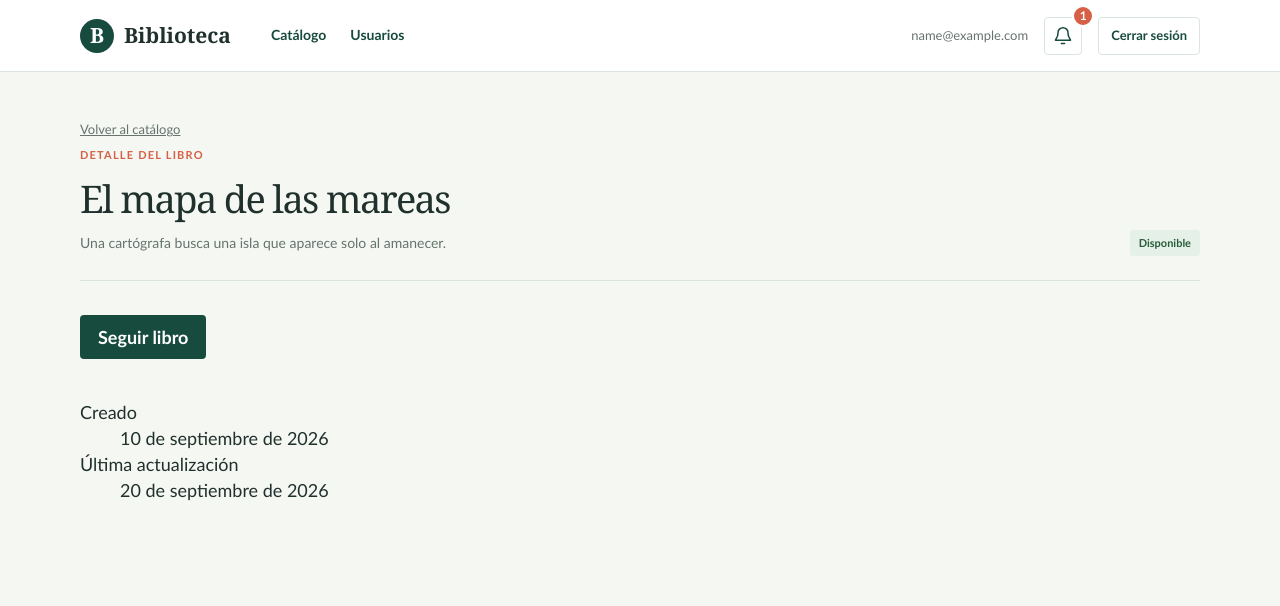
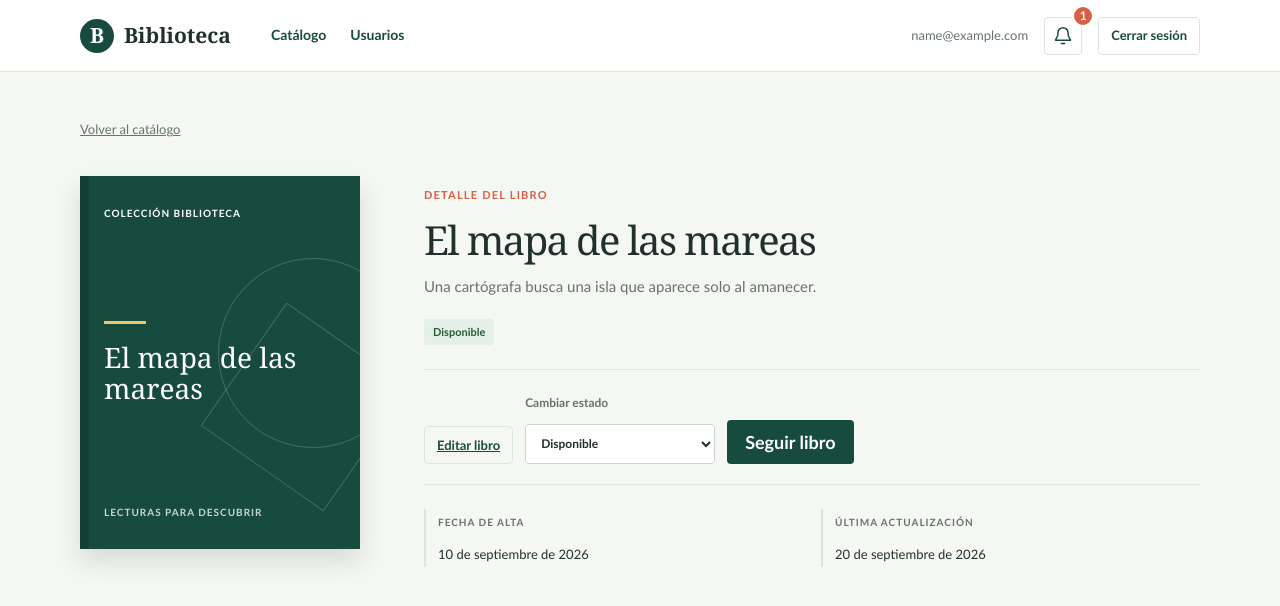
Before and after one commit to RamzLu/practica-integradora-TLPIV-2026, a React (Vite) app in the folder frontend/: page /libros/libro-1 in a window 1280 px wide. Shown: the top 606 px of the page. Built offline with nearby package versions, Linux system fonts and the light colour scheme; sample sign-in values are in the browser's storage.

Commit message:
se agregó las acciones de edicion, estado y tambien se reorganizó la vista de detalle

```diff
--- a/frontend/src/App.css
+++ b/frontend/src/App.css
@@ -124,6 +124,28 @@ a { color: inherit; }
 .empty-mark { display: grid; width: 56px; aspect-ratio: 1; margin-bottom: 18px; place-items: center; border: 1px solid var(--line); border-radius: 50%; color: var(--green); font-family: Georgia, serif; font-size: 25px; }
 .catalog-empty h2 { margin: 0 0 8px; color: var(--ink); font-family: Georgia, serif; font-size: 24px; font-weight: 500; }
 .catalog-empty p { max-width: 390px; margin: 0; color: var(--muted); font-size: 14px; line-height: 1.6; }
+.book-detail-layout { display: grid; grid-template-columns: minmax(220px, 280px) minmax(0, 1fr); align-items: start; gap: 64px; margin-top: 34px; }
+.book-detail-cover { position: relative; isolation: isolate; display: flex; min-height: 360px; aspect-ratio: 3 / 4; flex-direction: column; justify-content: space-between; overflow: hidden; padding: 24px; background: var(--green); color: white; box-shadow: inset 9px 0 rgba(0, 0, 0, .16), 0 12px 24px rgba(32, 49, 45, .14); }
+.book-detail-cover::before { position: absolute; z-index: -1; top: 22%; right: -48px; width: 190px; height: 190px; border: 1px solid rgba(255,255,255,.2); border-radius: 50%; content: ''; }
+.book-detail-cover::after { position: absolute; z-index: -1; right: -20px; bottom: 18%; width: 150px; height: 150px; border: 1px solid rgba(255,255,255,.18); transform: rotate(35deg); content: ''; }
+.book-detail-cover.cover-prestado { background: #a94f3d; }
+.book-detail-cover.cover-en_reparacion { background: #526b57; }
+.book-cover-kicker, .book-cover-caption { font-size: 10px; font-weight: 700; letter-spacing: 1px; text-transform: uppercase; }
+.book-cover-center { display: grid; gap: 18px; }
+.book-cover-rule { width: 42px; height: 3px; background: var(--gold); }
+.book-cover-title { max-width: 220px; font-family: Georgia, serif; font-size: 28px; line-height: 1.12; }
+.book-cover-caption { color: rgba(255,255,255,.76); }
+.book-detail-content { min-width: 0; }
+.book-detail-heading { padding: 6px 0 24px; border-bottom: 1px solid var(--line); }
+.book-detail-heading h1 { margin: 0 0 13px; color: var(--ink); font-family: Georgia, serif; font-size: 40px; font-weight: 500; line-height: 1.08; }
+.book-detail-description { max-width: 620px; margin: 0 0 18px; color: var(--muted); font-size: 15px; line-height: 1.6; }
+.detail-actions { display: flex; flex-wrap: wrap; align-items: end; gap: 12px; padding: 20px 0; border-bottom: 1px solid var(--line); }
+.detail-actions .button-primary, .detail-actions .button-quiet { margin-top: 0; }
+.subscription-status { margin: 12px 0 0; color: var(--green); font-size: 13px; font-weight: 700; }
+.book-metadata { display: grid; grid-template-columns: repeat(2, minmax(0, 1fr)); gap: 18px; margin: 24px 0 0; }
+.book-metadata > div { padding-left: 12px; border-left: 2px solid var(--line); }
+.book-metadata dt { margin-bottom: 6px; color: var(--muted); font-size: 10px; font-weight: 800; letter-spacing: 1px; text-transform: uppercase; }
+.book-metadata dd { margin: 0; color: var(--ink); font-size: 13px; }
 
 @media (max-width: 760px) {
   .auth-layout { grid-template-columns: 1fr; }
@@ -145,6 +167,10 @@ a { color: inherit; }
   .catalog-table { min-width: 580px; }
   .catalog-table td { padding: 14px 12px; }
   .book-description { max-width: 260px; }
+  .book-detail-layout { grid-template-columns: minmax(0, 1fr); gap: 28px; margin-top: 26px; }
+  .book-detail-cover { width: min(220px, 75%); min-height: 286px; margin: 0 auto; }
+  .book-detail-heading h1 { font-size: 32px; }
+  .book-metadata { grid-template-columns: minmax(0, 1fr); gap: 14px; }
 }
 
 @media (prefers-reduced-motion: reduce) {
--- a/frontend/src/pages/LibroDetailPage.tsx
+++ b/frontend/src/pages/LibroDetailPage.tsx
@@ -20,6 +20,7 @@ function formatDate(date: string) {
 
 export function LibroDetailPage() {
 	const [isSubscribed, setIsSubscribed] = useState(false)
+	const [previewStatuses, setPreviewStatuses] = useState<Partial<Record<string, LibroStatus>>>({})
 	const { id } = useParams()
 	const libro = librosDeVistaPrevia.find((item) => item.id === id)
 
@@ -35,20 +36,49 @@ export function LibroDetailPage() {
 		)
 	}
 
+	const currentStatus = previewStatuses[libro.id] ?? libro.estado
+
 	return (
-		<section className="catalog-page">
+		<section className="catalog-page book-detail-page">
 			<Link className="auth-switch" to="/libros">Volver al catálogo</Link>
-			<header className="catalog-heading">
-				<div>
+			<div className="book-detail-layout">
+				<div className={`book-detail-cover cover-${currentStatus.toLowerCase()}`} aria-label={`Cubierta de ${libro.titulo}`}>
+					<span className="book-cover-kicker">Colección biblioteca</span>
+					<div className="book-cover-center">
+						<span className="book-cover-rule" />
+						<span className="book-cover-title">{libro.titulo}</span>
+					</div>
+					<span className="book-cover-caption">Lecturas para descubrir</span>
+				</div>
+				<div className="book-detail-content">
+					<header className="book-detail-heading">
 						<p className="eyebrow">Detalle del libro</p>
 						<h1>{libro.titulo}</h1>
-					<p className="catalog-description">{libro.descripcion}</p>
-				</div>
-				<span className={`status-badge status-${libro.estado.toLowerCase()}`}>
-					{etiquetasEstado[libro.estado]}
+						<p className="book-detail-description">{libro.descripcion}</p>
+						<span className={`status-badge status-${currentStatus.toLowerCase()}`}>
+							{etiquetasEstado[currentStatus]}
 						</span>
 					</header>
-			<div className="catalog-toolbar">
+					<div className="detail-actions">
+						<Can permission="libro:update">
+							<Link className="button button-quiet" to={`/libros/${libro.id}/editar`}>Editar libro</Link>
+						</Can>
+						<Can permission="libro:change-status">
+							<label className="catalog-filter">
+								<span>Cambiar estado</span>
+								<select
+									value={currentStatus}
+									onChange={(event) => setPreviewStatuses((current) => ({
+										...current,
+										[libro.id]: event.currentTarget.value as LibroStatus,
+									}))}
+								>
+									<option value="DISPONIBLE">Disponible</option>
+									<option value="PRESTADO">Prestado</option>
+									<option value="EN_REPARACION">En reparación</option>
+								</select>
+							</label>
+						</Can>
 						<Can permission="subscription:create">
 							{isSubscribed ? (
 								<Can permission="subscription:delete">
@@ -62,11 +92,11 @@ export function LibroDetailPage() {
 								</button>
 							)}
 						</Can>
-				{isSubscribed && <p className="catalog-description" role="status">Sigues este libro.</p>}
 					</div>
+					{isSubscribed && <p className="subscription-status" role="status">Sigues este libro.</p>}
 					<dl className="book-metadata">
 						<div>
-					<dt>Creado</dt>
+							<dt>Fecha de alta</dt>
 							<dd>{formatDate(libro.createdAt)}</dd>
 						</div>
 						<div>
@@ -74,6 +104,8 @@ export function LibroDetailPage() {
 							<dd>{formatDate(libro.updatedAt)}</dd>
 						</div>
 					</dl>
+				</div>
+			</div>
 		</section>
 	)
 }
```
Lines whose indentation alone changed are shown as unchanged.
